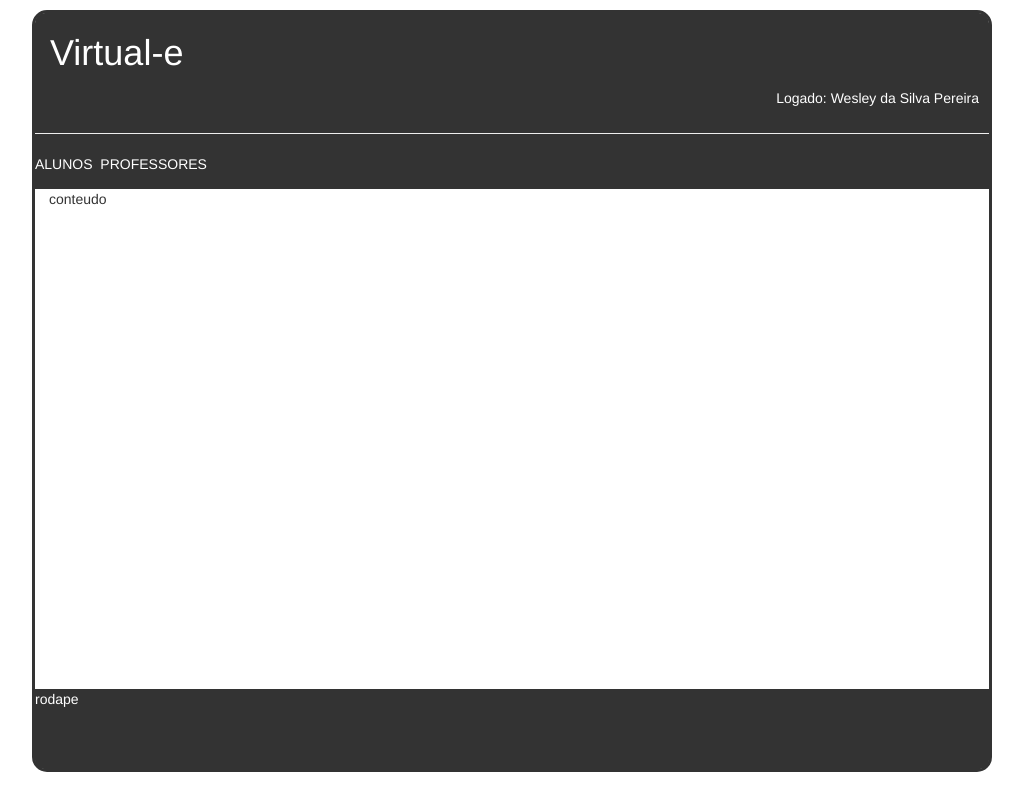
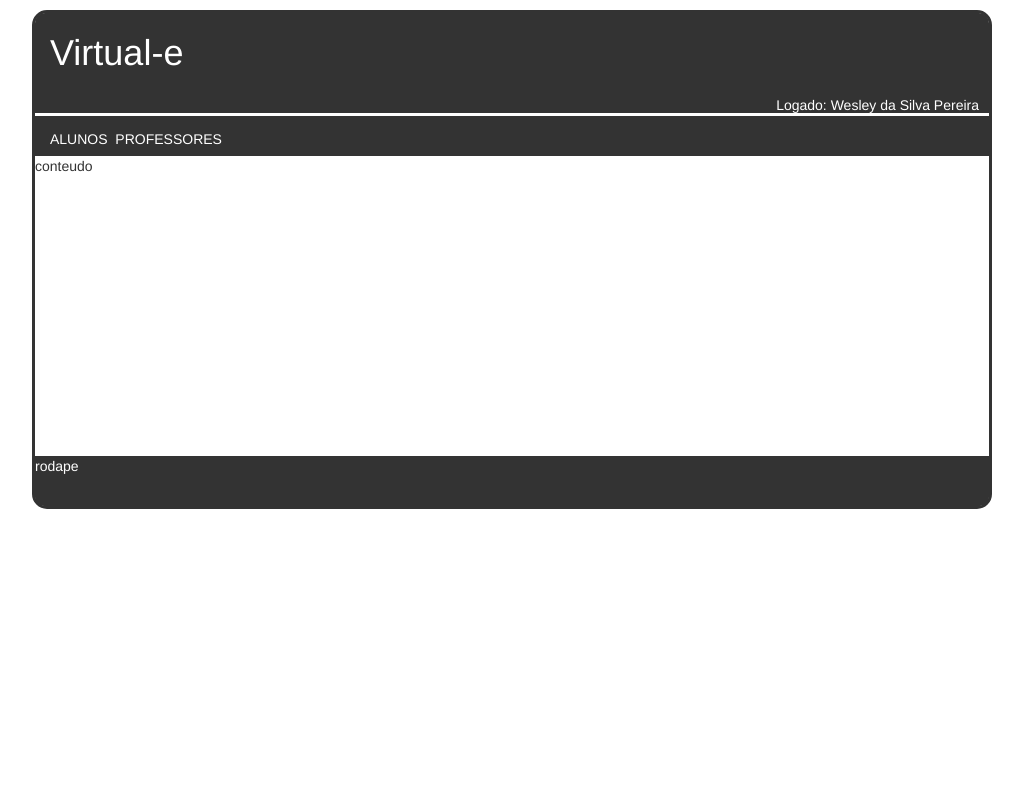
Before and after one commit to Virtual-e/virtual-e, a PHP site: page /visao/administracao/index.php in a window 1280 px wide. Shown: the whole page, without its empty margins (128-1151 px from the left). Run offline with PHP 8.4, Linux system fonts and the light colour scheme.

Commit message:
Finalizado css

```diff
--- a/css/principal.css
+++ b/css/principal.css
@@ -24,9 +24,10 @@
 #conteudo
 {
     background-color:white;
-    min-height: 500px;
+    min-height: 300px;
     margin-left: 0px;
-    float: right;
+    width: 954px;
+    clear: both;
 
 }
 
@@ -34,7 +35,7 @@
 #rodape
 {
     background-color: #333;
-    height: 80px;
+    height: 50px;
     border-bottom-right-radius: 9px;
     border-bottom-left-radius: 9px;
     width: 954px;
@@ -45,7 +46,10 @@
 {
   background-color:  #333;
   color: white;
-
+  height: 40px;
+  clear: both;
+  margin-top: 3px;
+  padding-top: 5px;
    width: 954px;
 }
   a:link {color: white;}
@@ -62,9 +66,12 @@ a:active {text-decoration: none;}
 {
     float: right;
     margin-right: 10px;
-    margin-top: 5px;
+    margin-top: 12px;
 }
 #menu
 {
-    padding-bottom: 15px;
+
+     padding-left: 15px;
+     width: 939px;
+     text-decoration: none;
 }
--- a/include/layout/menu.php
+++ b/include/layout/menu.php
@@ -10,9 +10,10 @@
         <title></title>
     </head>
     <body>
-        <hr bgcolor="white" >
         <div id="menu-horizontal">
+
            <div id="menu">
+
             <a href="#">ALUNOS</a>&nbsp;
             <a href="#">PROFESSORES</a>
            </div>
```
